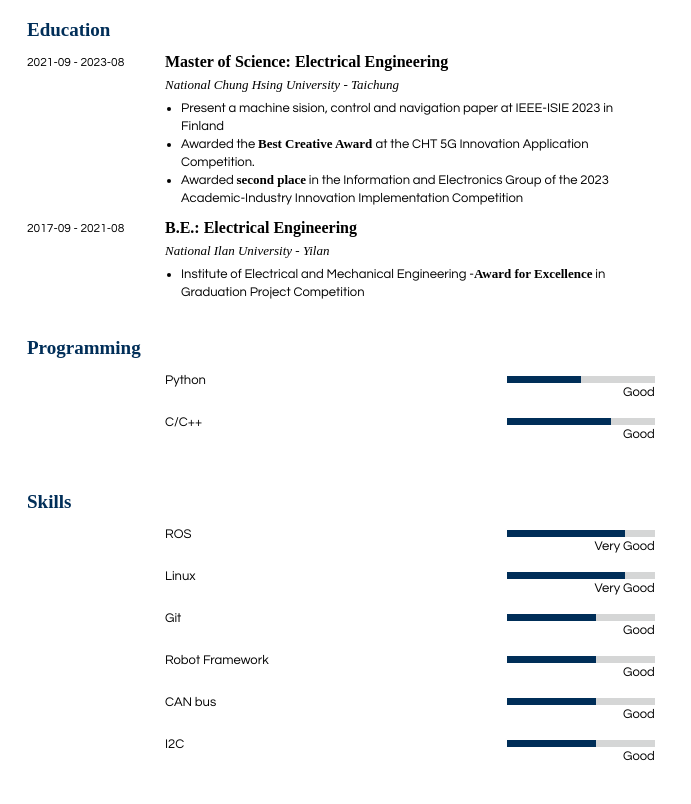
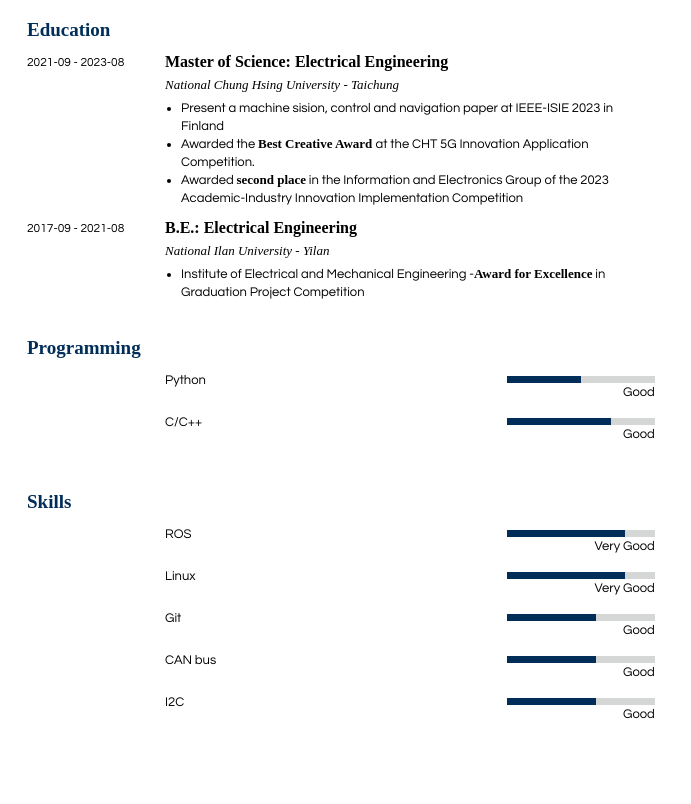
Before and after one commit to Xuan0319/resume, a plain HTML site: page index.html in a window 1280 px wide. Shown: the part 820-1624 px from the top of the page, without its empty margins (0-691 px from the left). Drawn offline with Linux system fonts and the light colour scheme; a web font is replaced by a local one.

Commit message:
Update index.html

```diff
--- a/index.html
+++ b/index.html
@@ -321,20 +321,7 @@
                                 </div>
                             </div>
                         </div>
-                    </div></div></div><div class="sortable-item paragraph-container"><div id="PARAGRAPH_HILT_17df23b9-68da-3a2d-0881-ddfbfc2bba05" class="paragraph PARAGRAPH_HILT  "><div class="clearfix doc-item">
-                        <div class="singlecolumn maincolumn">
-                            <div class="rating-wrapper">
-                                <div class="rating-text">
-                                    <span id="FIELD_SKC1"><p>Robot Framework</p></span>
-                                </div>
-                                <div class="rating-svg">
-                                    <div class="outer-square" dependency="RATV">
-                                        <div class="inner-square" id="FIELD_RATV" type="width" style="width: 60%;"></div>
-                                    </div>
-                                    <span id="FIELD_RATT">Good</span>
-                                </div>
-                            </div>
-                        </div>
+
                     </div></div></div><div class="sortable-item paragraph-container"><div id="PARAGRAPH_HILT_37c9e1fe-dc2e-8b72-5cc2-19679e6691a9" class="paragraph PARAGRAPH_HILT  "><div class="clearfix doc-item">
                         <div class="singlecolumn maincolumn">
                             <div class="rating-wrapper">
```
